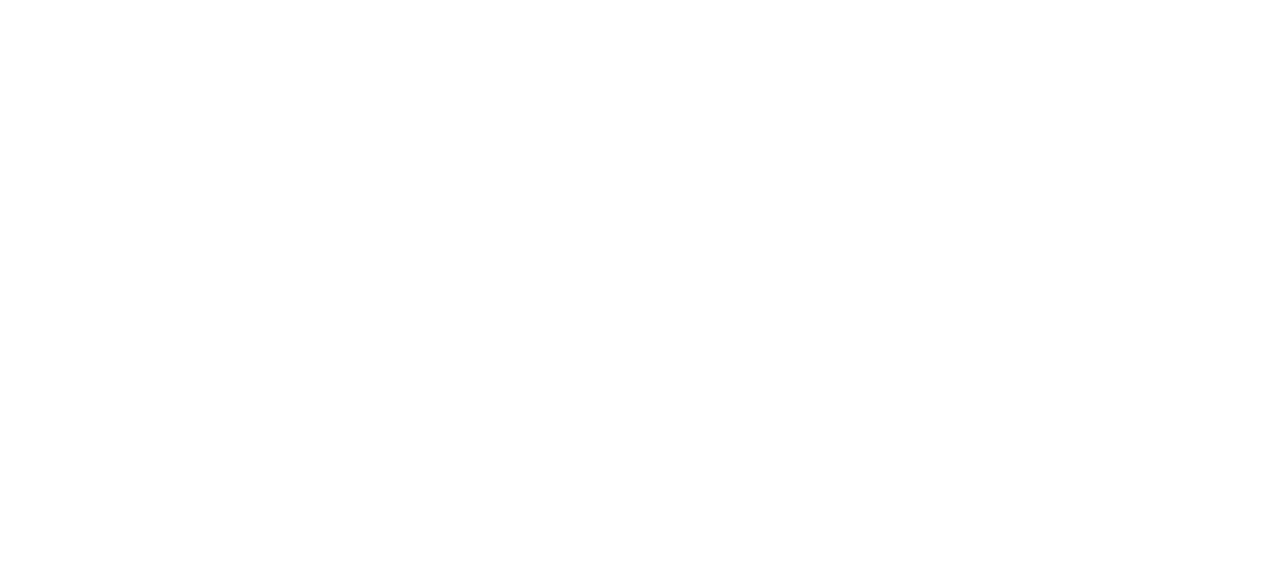
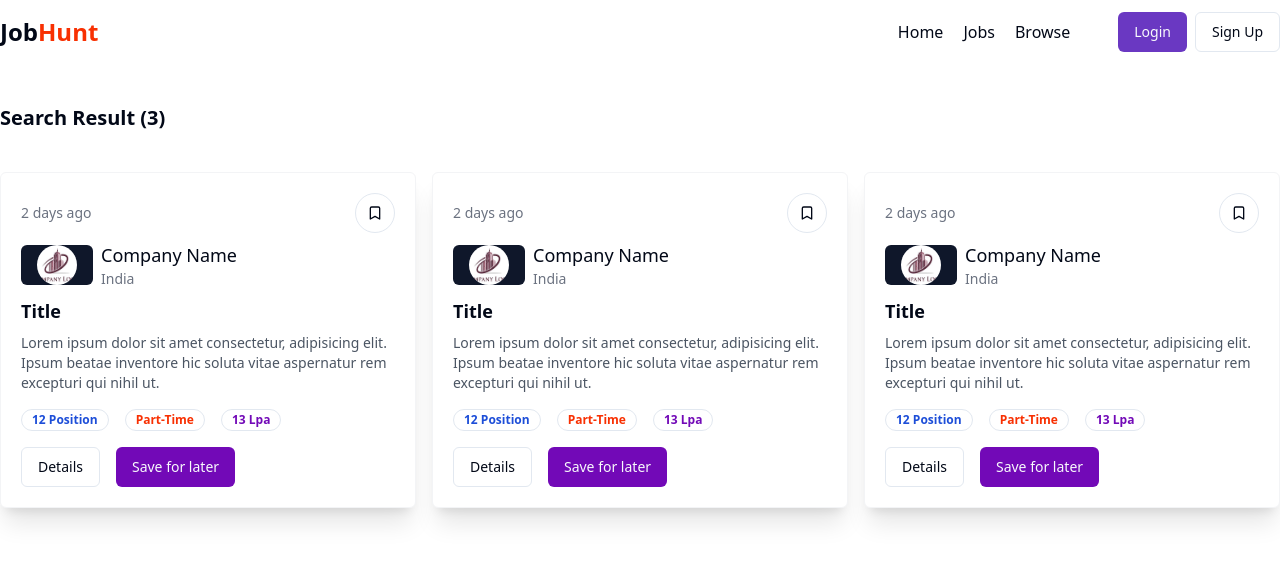
Before and after one commit to JayantRautela/JobHunt, a React (Vite) app in the folder frontend/: page /browseJobs in a window 1280 px wide. Shown: the top 562 px of the page. Built offline with nearby package versions, Linux system fonts and the light colour scheme.

Commit message:
completed browse jobs page

```diff
--- a/frontend/src/components/BrowseJobs.jsx
+++ b/frontend/src/components/BrowseJobs.jsx
@@ -1,11 +1,24 @@
-import React from 'react'
+import Navbar from "./shared/Navbar";
+import Job from "./Job";
+
+const randomJob = [1, 2, 3];
 
 const BrowseJobs = () => {
   return (
     <div>
+      <Navbar />
+      <div className="max-w-7xl mx-auto my-10 ">
+        <h1 className="font-bold text-xl my-10">Search Result ({randomJob.length})</h1>
+        <div className="grid grid-cols-3 gap-4">
+          {
+            randomJob.map((item, index) => {
+              return <Job key={index} />;
+            })
+          }
+        </div>
+      </div>
+    </div>
+  );
+};
 
-    </div>
-  )
-}
-
-export default BrowseJobs
+export default BrowseJobs;
--- a/frontend/src/components/auth/Login.jsx
+++ b/frontend/src/components/auth/Login.jsx
@@ -9,7 +9,7 @@
 import { USER_API_END_POINT } from "../../utils/constant";
 import axios from 'axios';
 import { toast } from "sonner";
-import { setLoading } from '../../redux/authSlice';
+import { setLoading, setUser } from '../../redux/authSlice';
 import { Loader2 } from "lucide-react";
 
 const Login = () => {
@@ -38,6 +38,7 @@
         withCredentials: true,
       });
       if (response.data.success) {
+        dispatch(setUser(response.data.user));
         navigate('/');
         toast.success(response.data.success);
       }
--- a/frontend/src/components/shared/Navbar.jsx
+++ b/frontend/src/components/shared/Navbar.jsx
@@ -1,4 +1,4 @@
-import { Link } from 'react-router-dom';
+import { Link } from "react-router-dom";
 
 import {
   Popover,
@@ -8,9 +8,10 @@
 import { Avatar, AvatarFallback, AvatarImage } from "@/components/ui/avatar";
 import { Button } from "@/components/ui/button";
 import { LogOut, User2 } from "lucide-react";
+import { useSelector } from "react-redux";
 
 const Navbar = () => {
-  const user = false;
+  const { user } = useSelector((store) => store.auth);
 
   return (
     <div className="bg-white">
@@ -22,9 +23,15 @@
         </div>
         <div className="flex items-center gap-12">
           <ul className="flex font-medium items-center gap-5">
-            <li><Link to='/'>Home</Link></li>
-            <li><Link to='/jobs'>Jobs</Link></li>
-            <li><Link to='/browseJobs'>Browse</Link></li>
+            <li>
+              <Link to="/">Home</Link>
+            </li>
+            <li>
+              <Link to="/jobs">Jobs</Link>
+            </li>
+            <li>
+              <Link to="/browseJobs">Browse</Link>
+            </li>
           </ul>
           {!user ? (
             <div className="flex items-center gap-2">
--- a/frontend/src/redux/authSlice.js
+++ b/frontend/src/redux/authSlice.js
@@ -4,13 +4,17 @@
     name: "auth",
     initialState: {
         loading: false,
+        user: null
     },
     reducers: {
         setLoading: (state, action) => {
             state.loading = action.payload;
+        },
+        setUser: (state, action) => {
+            state.user = action.payload
         }
     }
 });
 
-export const { setLoading } = authSlice.actions;
+export const { setLoading, setUser } = authSlice.actions;
 export default authSlice.reducer;
```
